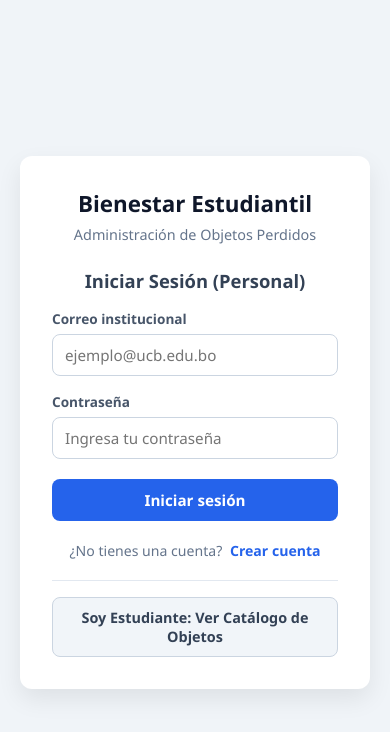
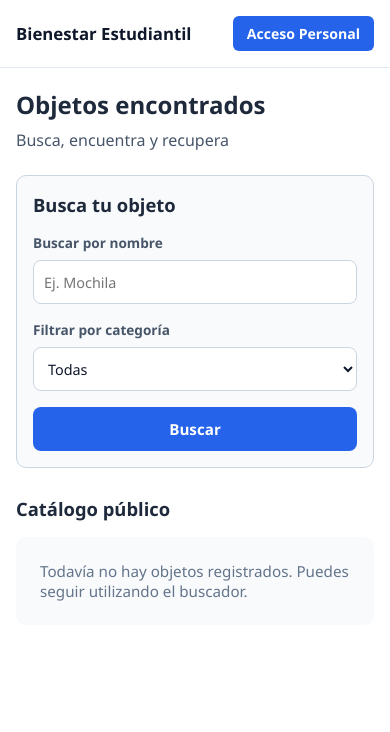
Before and after one commit to andrestorrezulloa-afk/LostOrFoundSoftware, a website built with Parcel: page index.html in a window 390 px wide. Built offline with nearby package versions, Linux system fonts and the light colour scheme.

Commit message:
feature: redisenar pagina de inicio HU-04

```diff
--- a/index.html
+++ b/index.html
@@ -7,7 +7,7 @@
     <link rel="stylesheet" href="./styles.css" />
   </head>
   <body>
-    <section id="seccion-auth" class="auth-wrapper">
+    <section id="seccion-auth" class="auth-wrapper" style="display: none;">
       <div class="auth-card">
         <h1>Bienestar Estudiantil</h1>
         <p class="auth-subtitle">Administración de Objetos Perdidos</p>
@@ -98,16 +98,25 @@
       Acceso denegado: debe iniciar sesion
     </div>
 
-    <section id="vista-estudiante" class="panel-container" style="display: none;">
+    <section id="vista-estudiante" class="panel-container">
       <header class="topbar">
-        <span class="topbar-title">Catálogo Público de Objetos Encontrados (Estudiantes)</span>
+        <span class="topbar-title">Bienestar Estudiantil</span>
         <button id="btn-volver-login" class="btn-secondary-sm">Acceso Personal</button>
       </header>
       <main class="contenido-principal">
         <div id="catalogo-estudiante">
-          <div class="filtros-catalogo">
+          <header class="inicio-encabezado">
+            <h1>Objetos encontrados</h1>
+            <p class="inicio-eslogan">Busca, encuentra y recupera</p>
+          </header>
+          <section class="busqueda-inicio" aria-labelledby="titulo-busqueda">
+            <h2 id="titulo-busqueda">Busca tu objeto</h2>
+            <form id="form-busqueda-publica" class="filtros-catalogo" role="search">
+              <div class="campo-busqueda">
                 <label for="filtro-nombre-estudiante">Buscar por nombre</label>
                 <input type="search" id="filtro-nombre-estudiante" placeholder="Ej. Mochila" />
+              </div>
+              <div class="campo-busqueda">
                 <label for="filtro-categoria-estudiante">Filtrar por categoría</label>
                 <select id="filtro-categoria-estudiante">
                   <option value="">Todas</option>
@@ -119,7 +128,11 @@
                   <option value="Otros">Otros</option>
                 </select>
               </div>
-          <div id="lista-catalogo-estudiante" class="catalogo-grid"></div>
+              <button type="submit" class="btn-primary">Buscar</button>
+            </form>
+          </section>
+          <h2 class="catalogo-titulo">Catálogo público</h2>
+          <div id="lista-catalogo-estudiante" class="catalogo-grid" aria-live="polite" aria-atomic="true"></div>
         </div>
         <section id="detalle-estudiante" class="detalle-objeto" aria-labelledby="detalle-nombre" hidden>
           <button type="button" id="btn-volver-catalogo" class="btn-secondary-sm">Volver al catálogo</button>
--- a/src/presenter/auth-presenter.js
+++ b/src/presenter/auth-presenter.js
@@ -48,6 +48,7 @@ function irAVistaRegistro() {
 }
 
 function actualizarPantallaPrincipal() {
+  document.querySelector('#vista-estudiante').style.display = 'none';
   estadoAcceso.innerHTML = auth.obtenerEstadoPanel();
   if (auth.puedeAccederAlPanel()) {
     seccionAuth.style.display = "none";
--- a/src/presenter/inventario-presenter.js
+++ b/src/presenter/inventario-presenter.js
@@ -52,7 +52,10 @@ function renderizarCatalogos() {
       nombre: filtroNombreEstudiante?.value,
       categoria: filtroCategoriaEstudiante?.value,
     });
-    renderizarLista(listaCatalogoEstudiante, objetos, 'No se encontraron objetos que coincidan con la búsqueda.', true);
+    const mensajeVacio = inventario.obtenerCatalogo().length
+      ? 'No se encontraron objetos que coincidan con la búsqueda.'
+      : 'Todavía no hay objetos registrados. Puedes seguir utilizando el buscador.';
+    renderizarLista(listaCatalogoEstudiante, objetos, mensajeVacio, true);
   }
 
   if (listaCatalogoStaff) {
@@ -150,7 +153,7 @@ if (btnVerCatalogoPublico) {
     }
     renderizarCatalogos();
     seccionAuth.style.display = "none";
-    vistaEstudiante.style.display = "block";
+    vistaEstudiante.style.display = "flex";
   });
 }
 
@@ -183,3 +186,13 @@ if (filtroCategoriaStaff) {
 }
 
 renderizarCatalogos();
+
+const formBusquedaPublica = document.querySelector('#form-busqueda-publica');
+if (formBusquedaPublica) {
+  formBusquedaPublica.addEventListener('submit', (event) => {
+    event.preventDefault();
+    renderizarCatalogos();
+  });
+}
+
+renderizarCatalogos();
--- a/styles.css
+++ b/styles.css
@@ -265,7 +265,7 @@ body {
 
 .catalogo-grid {
   display: grid;
-  grid-template-columns: repeat(auto-fill, minmax(240px, 1fr));
+  grid-template-columns: repeat(auto-fill, minmax(min(240px, 100%), 1fr));
   gap: 18px;
 }
 
@@ -442,3 +442,53 @@ body {
 #detalle-sin-foto[hidden] {
   display: none;
 }
+
+/* Inicio público: búsqueda integrada en el contenido principal. */
+#vista-estudiante .contenido-principal {
+  width: 100%;
+  max-width: 1120px;
+  margin: 0 auto;
+}
+.inicio-encabezado { margin-bottom: 24px; }
+.inicio-encabezado h1 { font-size: clamp(1.5rem, 4vw, 2rem); margin-bottom: 8px; }
+.inicio-eslogan { font-size: 1rem; font-weight: 400; color: #475569; }
+.busqueda-inicio {
+  padding: 24px;
+  margin-bottom: 28px;
+  background: #f8fafc;
+  border: 1px solid #cbd5e1;
+  border-radius: 10px;
+}
+.busqueda-inicio h2 { font-size: 1.15rem; margin-bottom: 16px; }
+#form-busqueda-publica {
+  display: grid;
+  grid-template-columns: minmax(0, 2fr) minmax(0, 1fr) auto;
+  align-items: end;
+  padding: 0;
+  margin: 0;
+  border: 0;
+  background: transparent;
+}
+.campo-busqueda { min-width: 0; }
+.campo-busqueda label { display: block; margin-bottom: 8px; }
+#form-busqueda-publica input,
+#form-busqueda-publica select { width: 100%; min-width: 0; min-height: 44px; }
+#form-busqueda-publica .btn-primary { width: auto; min-height: 44px; margin: 0; padding-inline: 24px; }
+.catalogo-titulo { font-size: 1.15rem; margin-bottom: 16px; }
+.catalogo-vacio { grid-column: 1 / -1; padding: 24px; background: #f8fafc; border-radius: 10px; }
+.objeto-card { min-width: 0; overflow-wrap: anywhere; }
+.objeto-header { flex-wrap: wrap; gap: 6px; }
+.topbar { gap: 16px; flex-wrap: wrap; }
+button:focus-visible,
+input:focus-visible,
+select:focus-visible { outline: 3px solid #2563eb; outline-offset: 3px; }
+@media (max-width: 600px) {
+  .contenido-principal { padding: 20px 16px; }
+  .topbar { padding: 16px; }
+  .busqueda-inicio { padding: 16px; }
+  #form-busqueda-publica { grid-template-columns: minmax(0, 1fr); gap: 16px; }
+  #form-busqueda-publica .btn-primary { width: 100%; }
+  .detalle-contenido { padding: 16px; flex-direction: column; }
+  .detalle-contenido > img,
+  .detalle-contenido > .objeto-sin-img { width: 100%; max-width: 100%; }
+}
```
Also changed, not shown: script/commit-history.json (+21 -2 lines), script/tdd_log.json (+7 -1 lines). Lines whose indentation alone changed are shown as unchanged.
